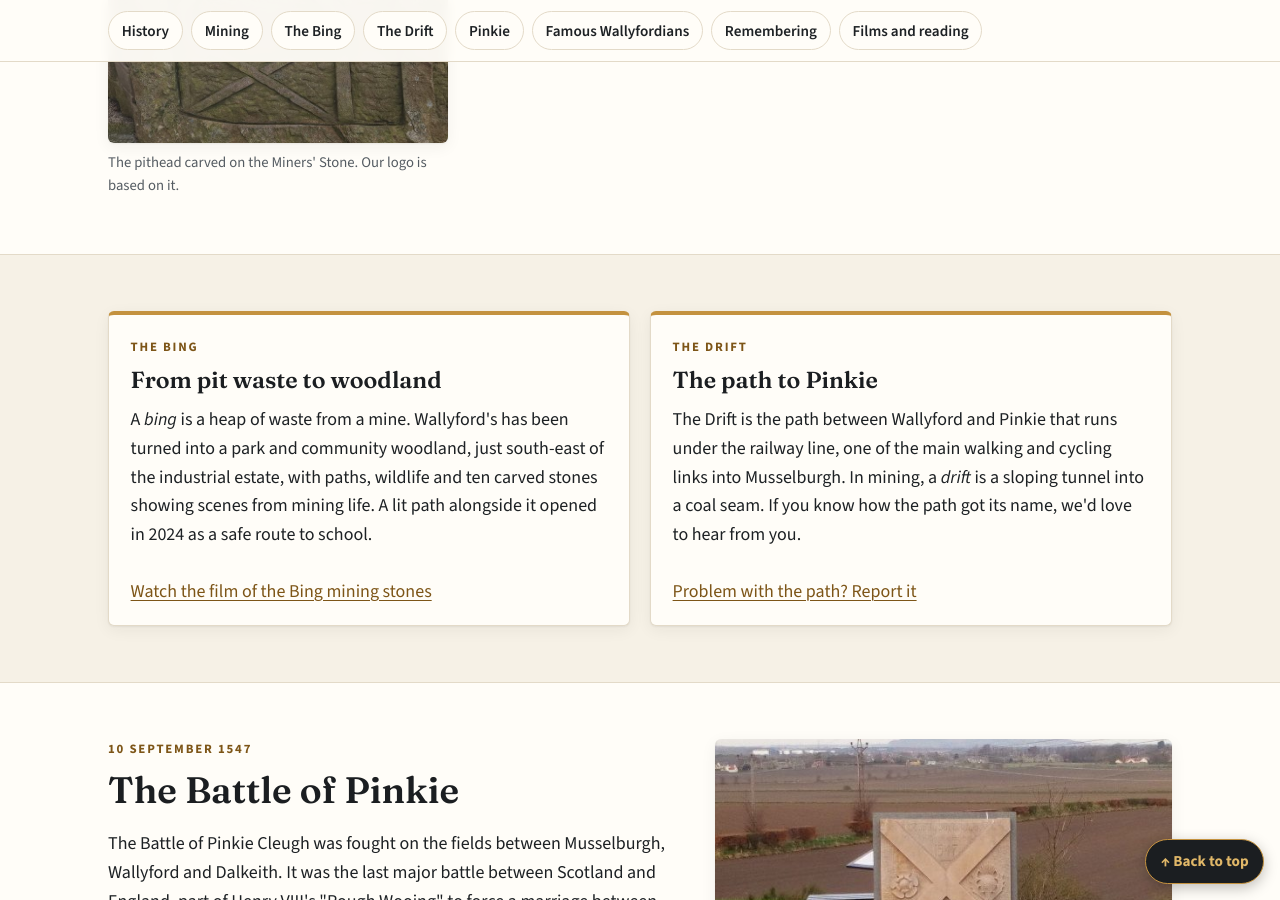
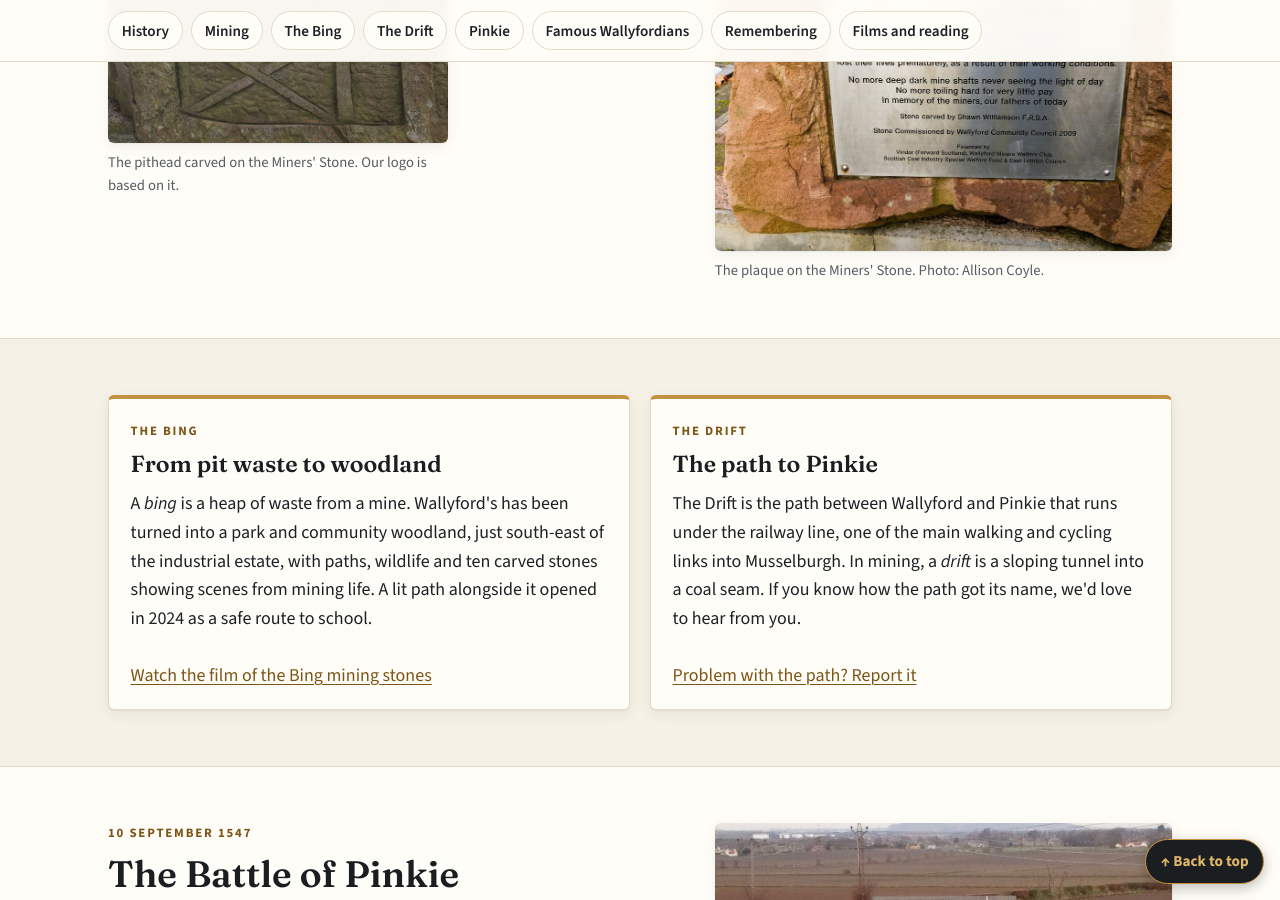
Before and after one commit to dochtie/wallyford-community-council, a Jekyll site: the page built from wallyford.html, in a window 1280 px wide and 900 px high, scrolled down 1611 px. Built offline with Jekyll 4.4.1, drawn with Linux system fonts in a browser that asks for light colours.

Commit message:
History page: add Allison Coyle's photo of the Miners' Stone plaque
The "Wallyford Mining Memorial Stone" plaque, added under the Miners'
Stone text and credited "Photo: Allison Coyle". The alt text carries
the plaque's full wording for screen readers. Resized to 1000px with
the hidden photo data removed.

Co-Authored-By: Claude Opus 5.5 <noreply@anthropic.com>
Claude-Session: https://claude.ai/code/session_01AHWgmui6HjEdcAqmm8Qa69

```diff
--- a/wallyford.html
+++ b/wallyford.html
@@ -69,6 +69,10 @@ description: The story of Wallyford, East Lothian. Mining and the Miners' Stones
       <h2>Remembering the men who worked underground</h2>
       <p>For more than a century, most Wallyford families depended on the pits. The work was hard and dangerous, and 38 men lost their lives in Wallyford's collieries between 1857 and 1929.</p>
       <p>The Miners' Stone in St Clement's Gardens, off Salters Road, was commissioned by the Community Council, carved by the sculptor Shawn Williamson, and unveiled in 2010. It is carved with scenes from underground, and the coal hutches on either side carry the names of all 38 miners. Each December the Torchlight Parade ends here with a short service and a floral tribute.</p>
+      <figure class="figure" style="margin-top:1.5rem">
+        <img src="{{ '/assets/img/miners-stone-plaque.jpg' | relative_url }}" alt="Metal plaque set into the red sandstone of the Miners' Stone. It reads: Wallyford Mining Memorial Stone. In recognition of Wallyford as a Mining Community. Dedicated to all the Miners of our village, including those who lost their lives prematurely, as a result of their working conditions. No more deep dark mine shafts never seeing the light of day, no more toiling hard for very little pay, in memory of the miners, our fathers of today. Stone carved by Shawn Williamson F.R.S.A. Stone commissioned by Wallyford Community Council 2009. Financed by Viridor (Forward Scotland), Wallyford Miners Welfare Club, Scottish Coal Industry Special Welfare Fund and East Lothian Council." width="1000" height="747" loading="lazy">
+        <figcaption>The plaque on the Miners' Stone. Photo: Allison Coyle.</figcaption>
+      </figure>
     </div>
     <div>
       <figure class="figure">
```
Also changed, not shown: assets/img/miners-stone-plaque.jpg (added).
